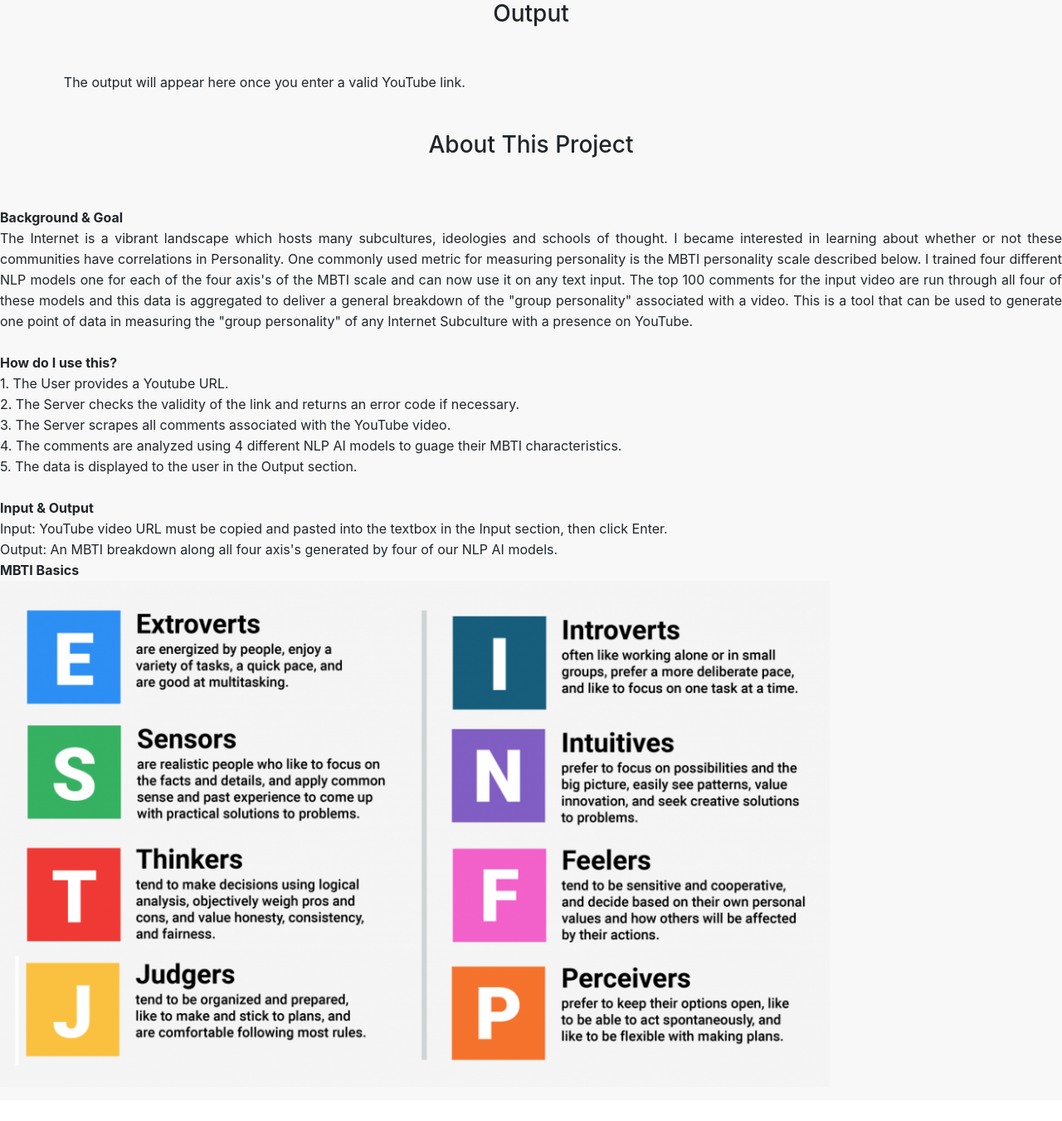
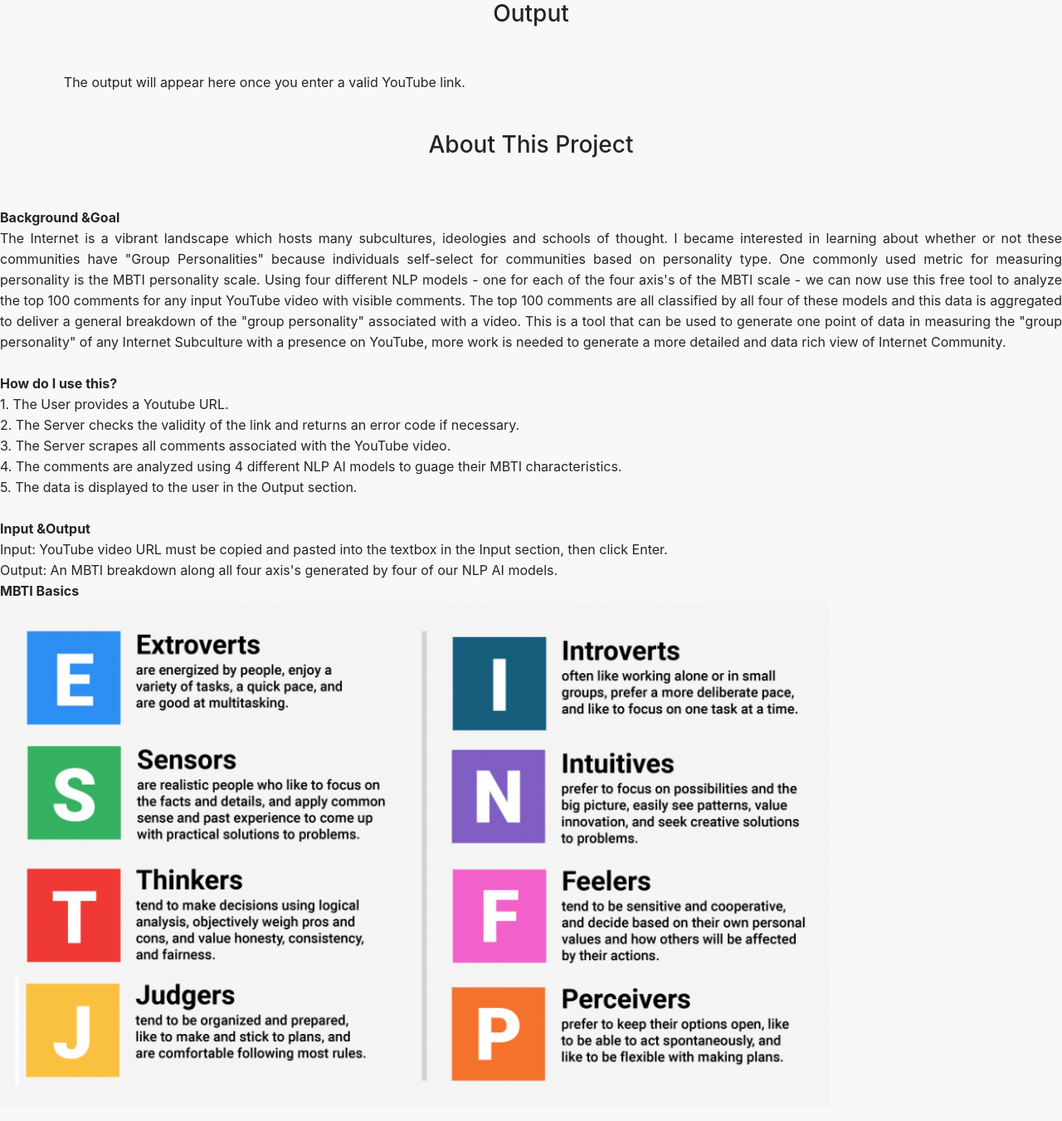
Before and after one commit to cchandel-dev/Group-Personality-Analysis-Tool, a Flask app: page / in a window 1280 px wide. Shown: the part 229-1580 px from the top of the page at 83% size. Before the commit the page ends 1507 px from the top, so only its background shows below. Run offline with Flask 2, Linux system fonts and the light colour scheme; some libraries are stand-ins or nearby versions.

Commit message:
explanation modified

```diff
--- a/templates/index.html
+++ b/templates/index.html
@@ -40,11 +40,13 @@
                 </form>
                 {% if processed_text %}
 
+
                 <!--p id="text">{{ processed_text }}</p-->
                 <script>
                     output = processed_text
                 </script>
                 {% endif %}
+
 
             </div>
         </section>
@@ -63,6 +65,7 @@
                         <p id="text1">The output will appear here once you enter a valid YouTube link. </p>
                 {% endif %}
 
+
             </div>
         </section>
         <script>
@@ -73,15 +76,21 @@
             <h3>About This Project</h3>
             <div class="row">
                 <div class="col-lg">
-                    <p><br><br>
-                        <b>Background & Goal</b>
+                    <p>
                         <br>
-                        The Internet is a vibrant landscape which hosts many subcultures, ideologies and schools of thought. I became interested in learning
-                        about whether or not these communities have correlations in Personality. One commonly used metric for measuring personality is the MBTI personality
-                        scale described below. I trained four different NLP models one for each of the four axis's of the MBTI scale and can now use it on any text input.
-                        The top 100 comments for the input video are run through all four of these models and this data is aggregated to deliver a general breakdown of the
-                        "group personality" associated with a video. This is a tool that can be used to generate one point of data in measuring the "group personality" of
-                            any Internet Subculture with a presence on YouTube.<br>
+                        <br>
+                        <b>Background &Goal</b>
+                        <br>
+                        The Internet is a vibrant landscape which hosts many subcultures, ideologies and schools of thought.
+                            I became interested in learning about whether or not these communities have "Group Personalities"
+                            because individuals self-select for communities based on personality type. One commonly used metric
+                            for measuring personality is the MBTI personality scale. Using four different NLP models - one for
+                            each of the four axis's of the MBTI scale - we can now use this free tool to analyze the top 100
+                            comments for any input YouTube video with visible comments. The top 100 comments are all classified
+                            by all four of these models and this data is aggregated to deliver a general breakdown of the
+                            "group personality" associated with a video. This is a tool that can be used to generate one point
+                            of data in measuring the "group personality" of any Internet Subculture with a presence on YouTube,
+                            more work is needed to generate a more detailed and data rich view of Internet Community.<br>
                         <br>
                         <b>How do I use this?</b>
                         <br>
@@ -91,7 +100,7 @@
                         4. The comments are analyzed using 4 different NLP AI models to guage their MBTI characteristics. <br>
                         5. The data is displayed to the user in the Output section.<br>
                         <br>
-                        <b>Input & Output</b>
+                        <b>Input &Output</b>
                         <br>
                         Input: YouTube video URL must be copied and pasted into the textbox in the Input section, then click Enter.<br>
                         Output: An MBTI breakdown along all four axis's generated by four of our NLP AI models.<br>
```
